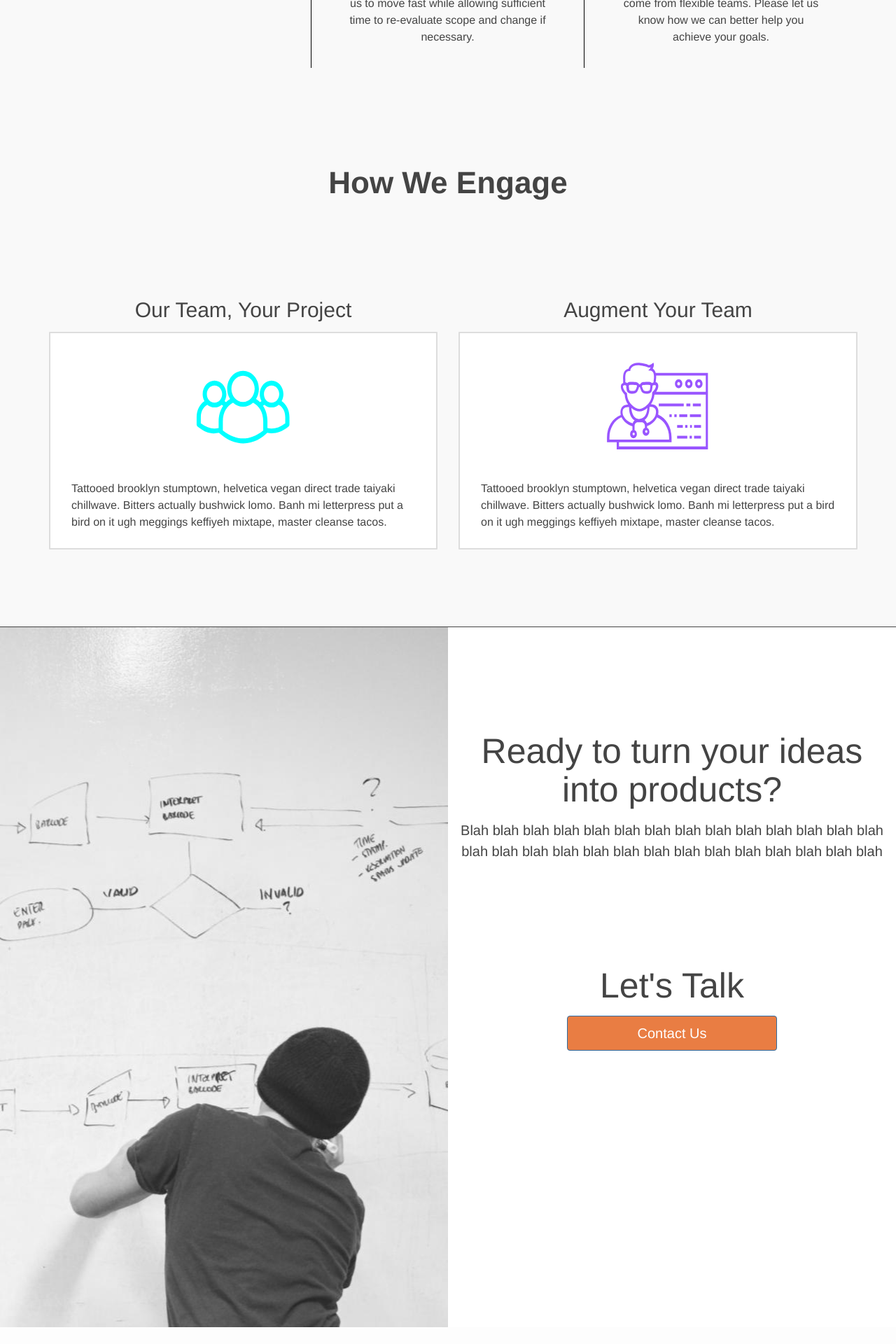
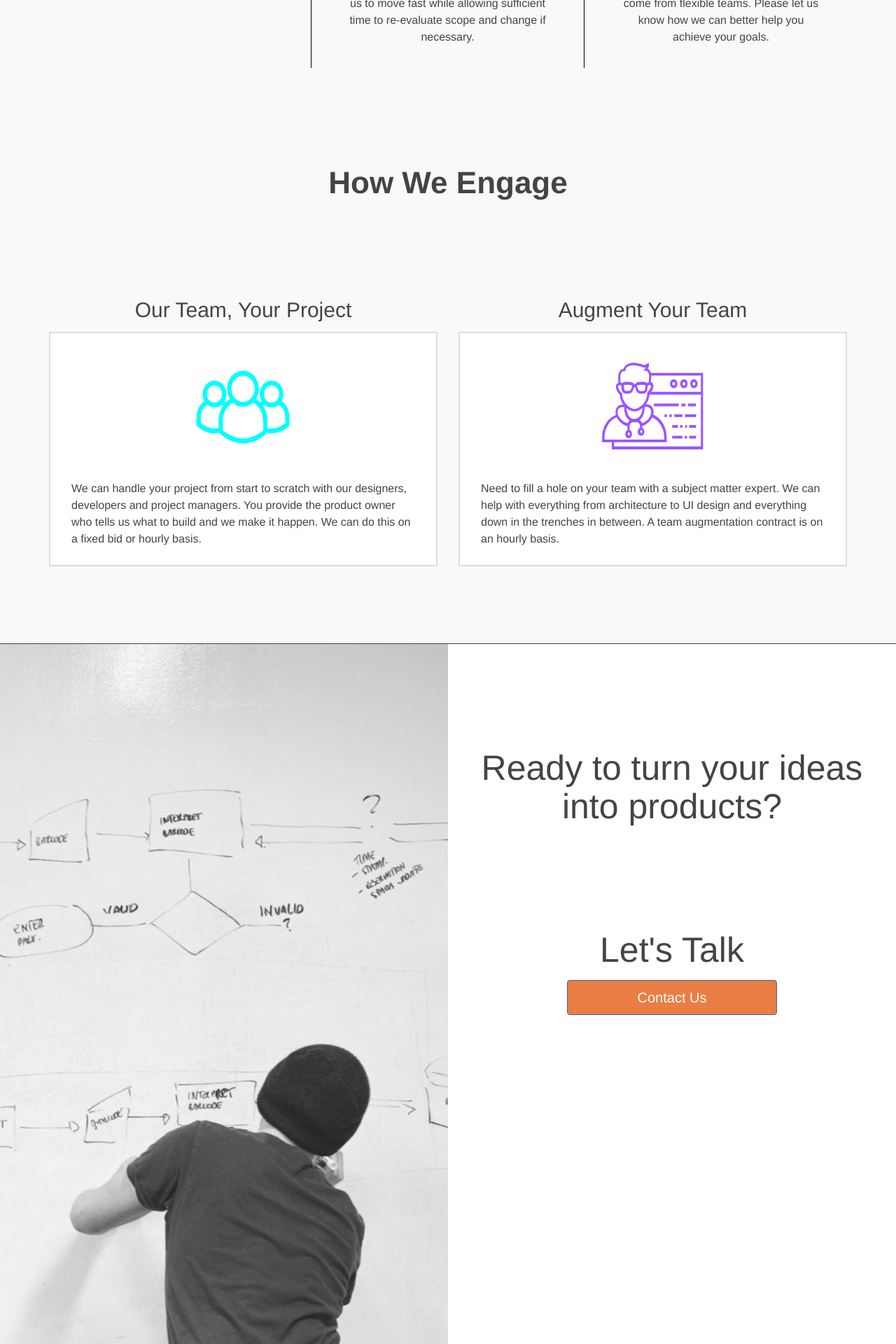
Before and after one commit to Andrew-Max/qubitix, a Jekyll site: the page built from index.html, in a window 1280 px wide. Shown: the part 3594-5514 px from the top of the page at 70% size. Built offline with Jekyll 4.4.1, drawn with Linux system fonts in a browser that asks for light colours; nearby versions of some CDN libraries; before the commit the page ends 5490 px from its top, so only the background shows below that.

Commit message:
front page copy 2

```diff
--- /dev/null
+++ b/_includes/engage_card_end.html
@@ -0,0 +1,3 @@
+    </div>
+  </div>
+</div>
--- /dev/null
+++ b/_includes/engage_card_start.html
@@ -0,0 +1,10 @@
+<div class="col-sm-6 col-xs-12 mode team">
+  <h2 class='card-title'>{{include.title}}</h2>
+
+  <div class="card">
+    <div class="card-header">
+
+      <img src="/assets/icons/{{include.asset}}.svg" class='engage-icon'/>
+    </div>
+
+    <div class="card-body">
--- a/_sass/_layout.scss
+++ b/_sass/_layout.scss
@@ -54,7 +54,7 @@
       margin-top: 40px;
       padding: 10px 30px;
     }
-    .service-icon {
+    .service-icon, .engage-icon {
       display: block;
       margin: auto;
       height: 150px;
--- a/index.html
+++ b/index.html
@@ -136,43 +136,20 @@ layout: default
       </div>
 
       <div class="row cards">
-        <div class="col-sm-6 col-xs-12 mode team">
-          <h2 class='card-title'>Our Team, Your Project</h2>
+        {% include engage_card_start.html
+          title="Our Team, Your Project" asset="team" %}
 
-          <div class="card">
-            <div class="card-header">
+          <p>We can handle your project from start to scratch with our designers, developers and project managers. You provide the product owner who tells us what to build and we make it happen. We can do this on a fixed bid or hourly basis.</p>
 
-              <img src="/assets/icons/team.svg"
-                class='service-icon'
-                height="100"
-                width="100" />
-            </div>
-            <div class="card-body">
-              <p>Tattooed brooklyn stumptown, helvetica vegan direct trade taiyaki chillwave. Bitters actually bushwick lomo. Banh mi letterpress put a bird on it ugh meggings keffiyeh mixtape, master cleanse tacos. </p>
-            </div>
-          </div>
-        </div>
+        {% include engage_card_end.html%}
 
-        <div class="row cards">
-          <div class="col-sm-6 col-xs-12  mode team">
-            <h2 class='card-title'>Augment Your Team</h2>
+        {% include engage_card_start.html
+          title="Augment Your Team" asset="individual" %}
 
-            <div class="card">
-              <div class="card-header">
+          <p>Need to fill a hole on your team with a subject matter expert. We can help with everything from architecture to UI design and everything down in the trenches in between. A team augmentation contract is on an hourly basis.</p>
 
-                <img src="/assets/icons/individual.svg"
-                  class='service-icon'
-                  height="100"
-                  width="100" />
-              </div>
+        {% include engage_card_end.html%}
 
-              <div class="card-body">
-                <p>Tattooed brooklyn stumptown, helvetica vegan direct trade taiyaki chillwave. Bitters actually bushwick lomo. Banh mi letterpress put a bird on it ugh meggings keffiyeh mixtape, master cleanse tacos. </p>
-              </div>
-            </div>
-          </div>
-
-        </div>
       </div>
     </div>
   </div>
@@ -186,8 +163,6 @@ layout: default
         <div class=" col-sm-6 col-xs-12 start-panel content-container">
           <h2>Ready to turn your ideas into products?</h2>
 
-          <p>Blah blah blah blah blah blah blah blah blah blah blah blah blah blah blah blah blah blah blah blah blah blah blah blah blah blah blah blah</p>
-
           <h2>Let's Talk</h2>
           <a href="/contact">
             <div class="btn btn-primary">Contact Us</div>
```
